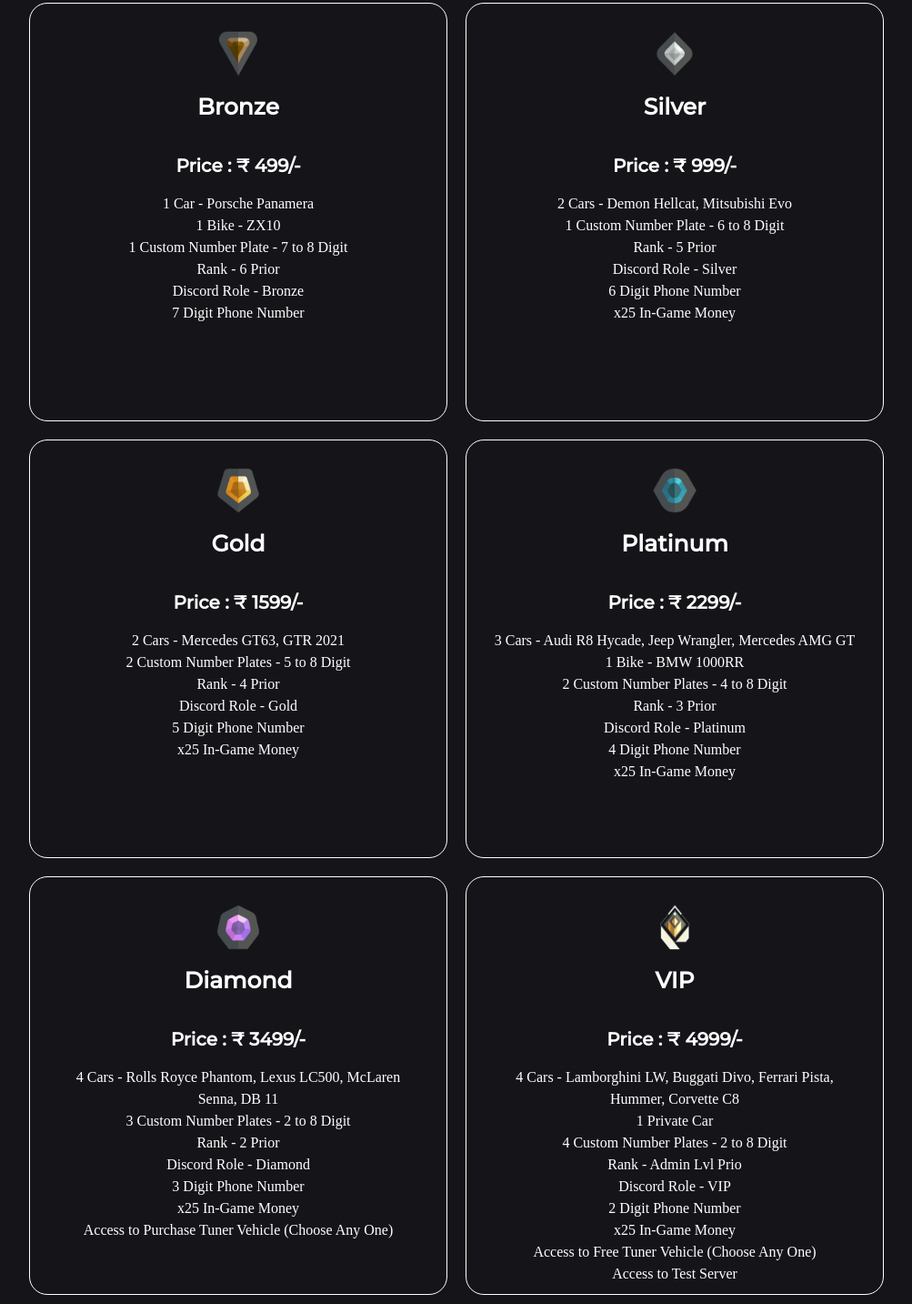
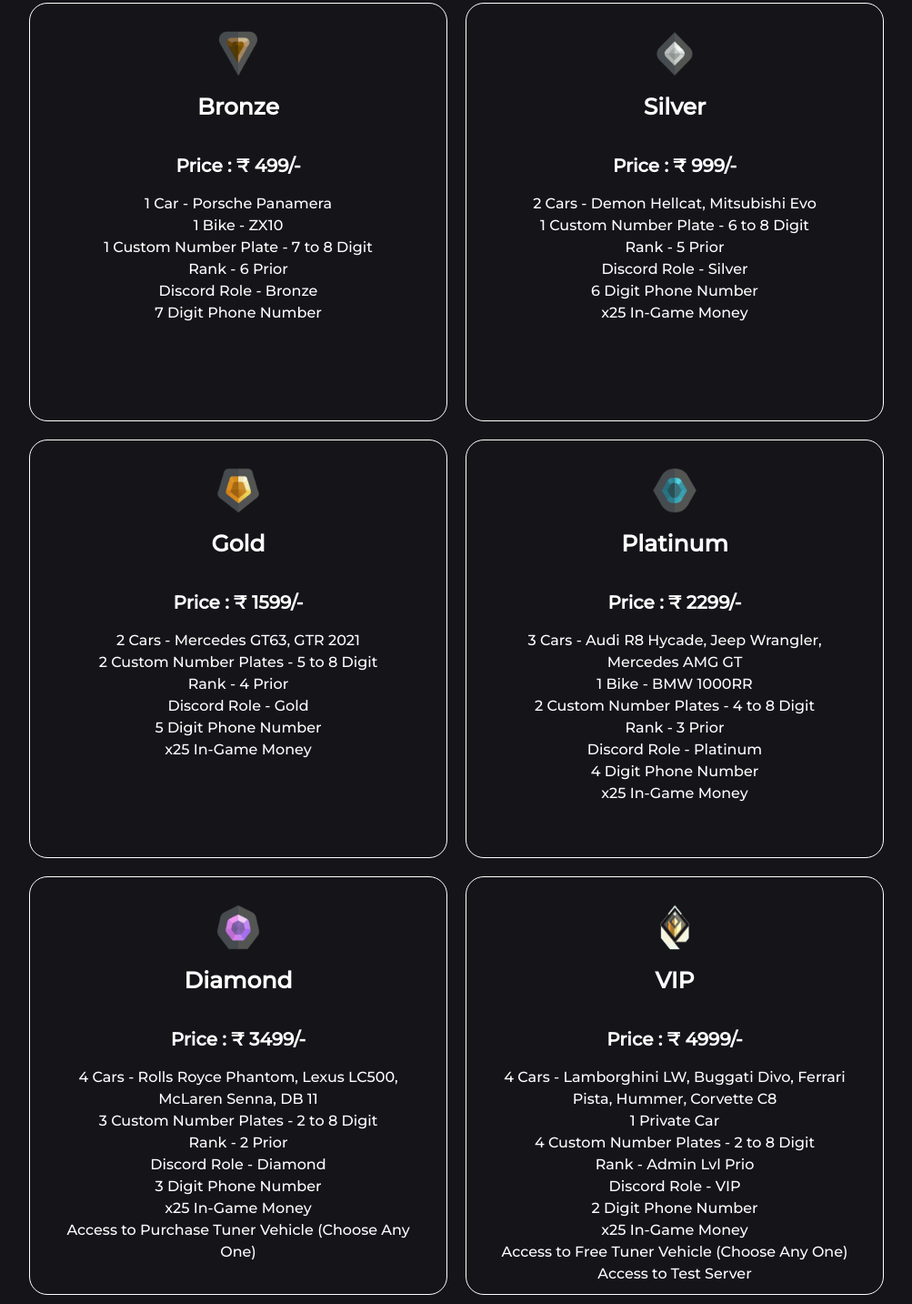
Before and after one commit to AJ-Adi/evolutesrp.online, a plain HTML site: page pass.html in a window 1280 px wide. Shown: the part 207-1640 px from the top of the page at 91% size, without its empty margins (138-1141 px from the left). Drawn offline with Linux system fonts and the light colour scheme.

Commit message:
Add files via upload

```diff
--- a/pass.css
+++ b/pass.css
@@ -309,6 +309,8 @@ li {
   height: 460px;
 text-align: center;
 line-height: 1.5;
+font-family: "Montserrat", sans-serif;
+
 }
 
 .silver {
@@ -324,6 +326,7 @@ line-height: 1.5;
   height: 460px;
   text-align: center;
 line-height: 1.5;
+font-family: "Montserrat", sans-serif;
 }
 
 .gold {
@@ -339,6 +342,7 @@ line-height: 1.5;
   height: 460px;
   text-align: center;
 line-height: 1.5;
+font-family: "Montserrat", sans-serif;
 }
 
 .platinum {
@@ -354,6 +358,7 @@ line-height: 1.5;
   height: 460px;
   text-align: center;
 line-height: 1.5;
+font-family: "Montserrat", sans-serif;
 }
 
 .diamond {
@@ -369,6 +374,7 @@ line-height: 1.5;
   height: 460px;
   text-align: center;
 line-height: 1.5;
+font-family: "Montserrat", sans-serif;
 }
 
 .vip {
@@ -384,6 +390,7 @@ line-height: 1.5;
   height: 460px;
   text-align: center;
 line-height: 1.5;
+font-family: "Montserrat", sans-serif;
 }
 .center-image {
   text-align: center;
```
